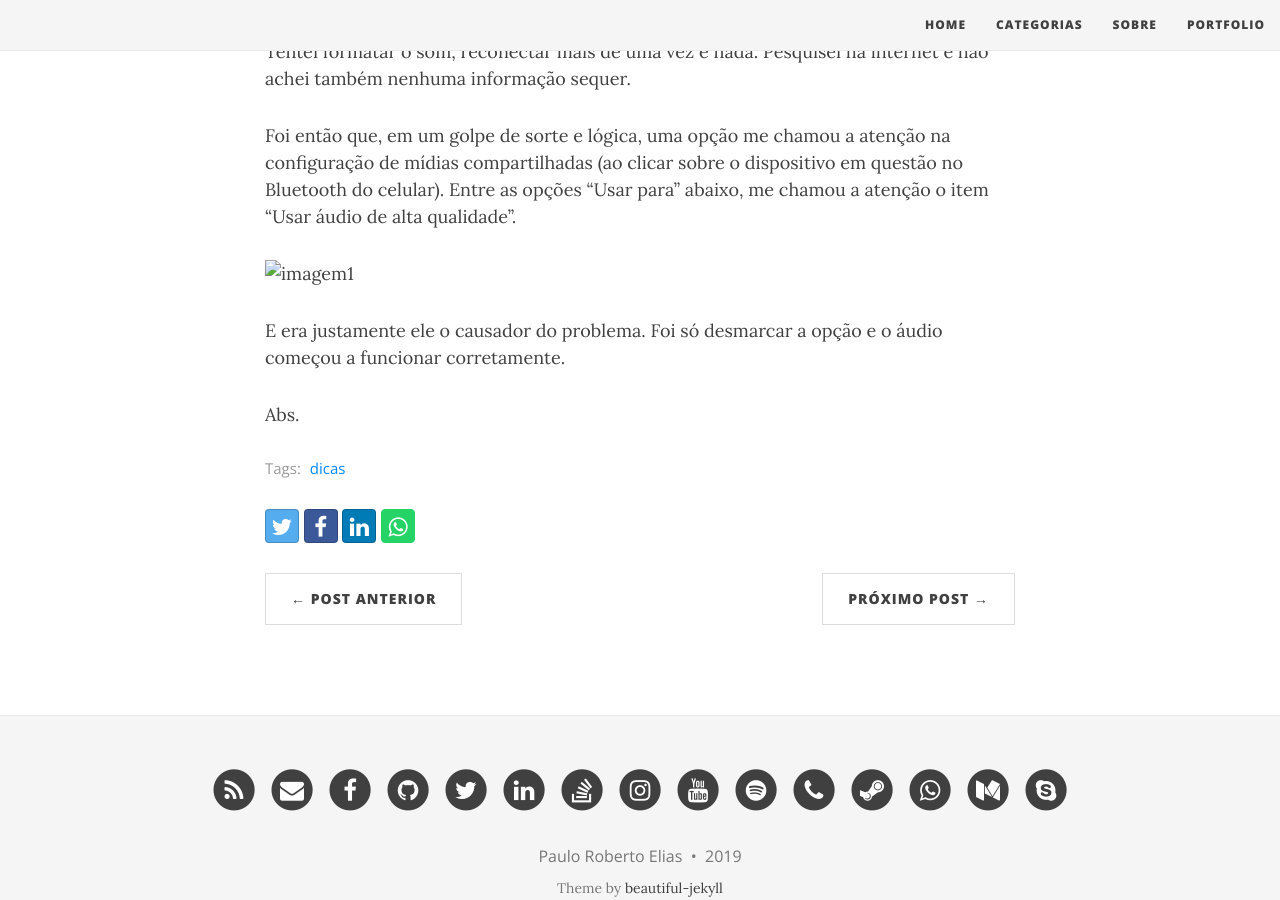
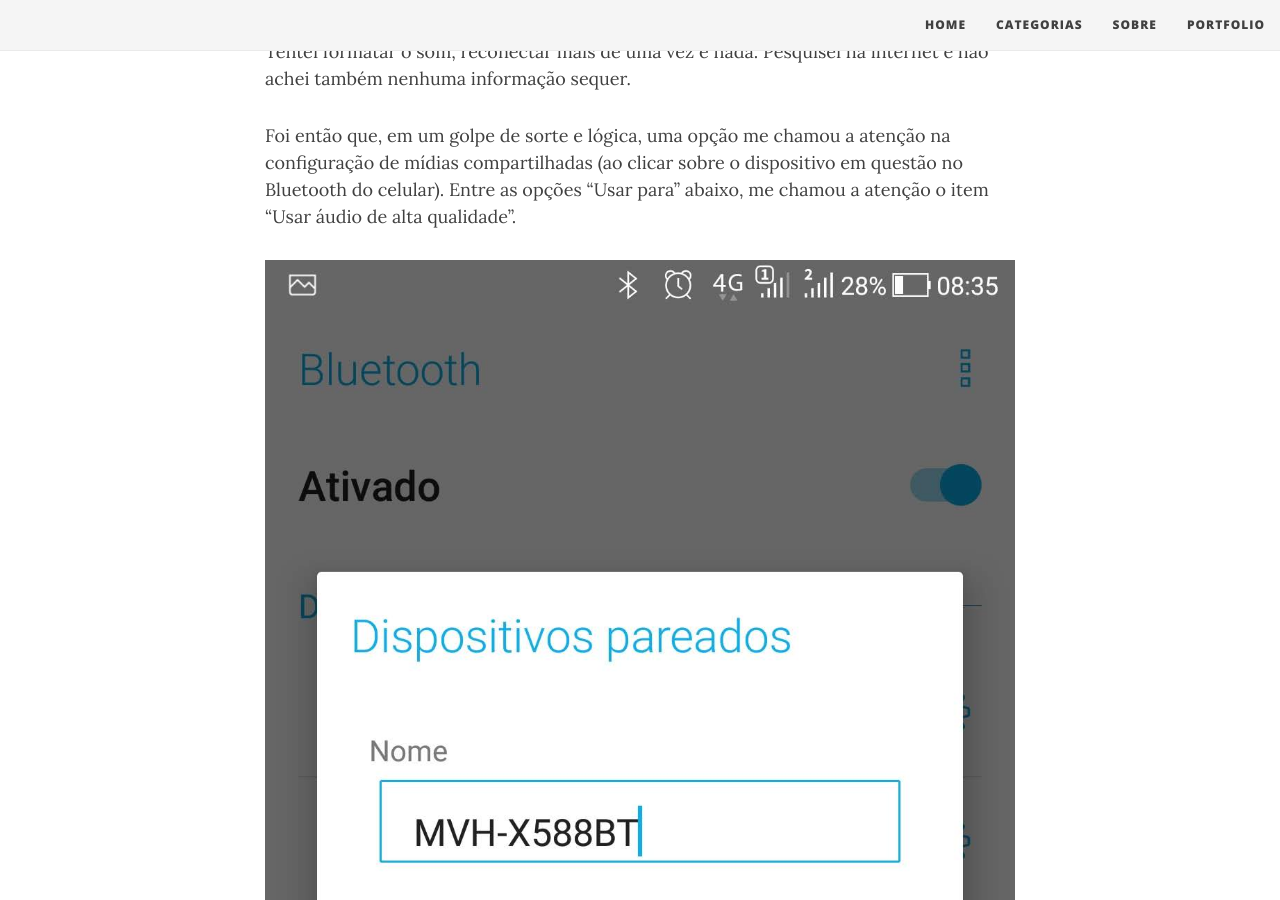
Before and after one commit to PRElias/paulorobertoelias.com.br, a Jekyll site: the page built from _posts/2018-08-03-bluetooth-pioneer-zenfone.md, in a window 1280 px wide and 900 px high, scrolled down 815 px. Built offline with Jekyll 4.4.1, drawn with Linux system fonts in a browser that asks for light colours; nearby versions of some CDN libraries.

```diff
--- a/_posts/2018-08-03-bluetooth-pioneer-zenfone.md
+++ b/_posts/2018-08-03-bluetooth-pioneer-zenfone.md
@@ -19,7 +19,7 @@ Tentei formatar o som, reconectar mais de uma vez e nada. Pesquisei na internet
 
 Foi então que, em um golpe de sorte e lógica, uma opção me chamou a atenção na configuração de mídias compartilhadas (ao clicar sobre o dispositivo em questão no Bluetooth do celular). Entre as opções “Usar para” abaixo, me chamou a atenção o item “Usar áudio de alta qualidade”.
 
-![imagem1](Screenshot_20180803-083553.jpg){: .align-center}
+![imagem1](../img/Screenshot_20180803-083553.jpg){: .align-center}
 
 E era justamente ele o causador do problema. Foi só desmarcar a opção e o áudio começou a funcionar corretamente.
 
```
Also changed, not shown: _posts/2017-11-28-interestellar.md (+1 -1 lines).
